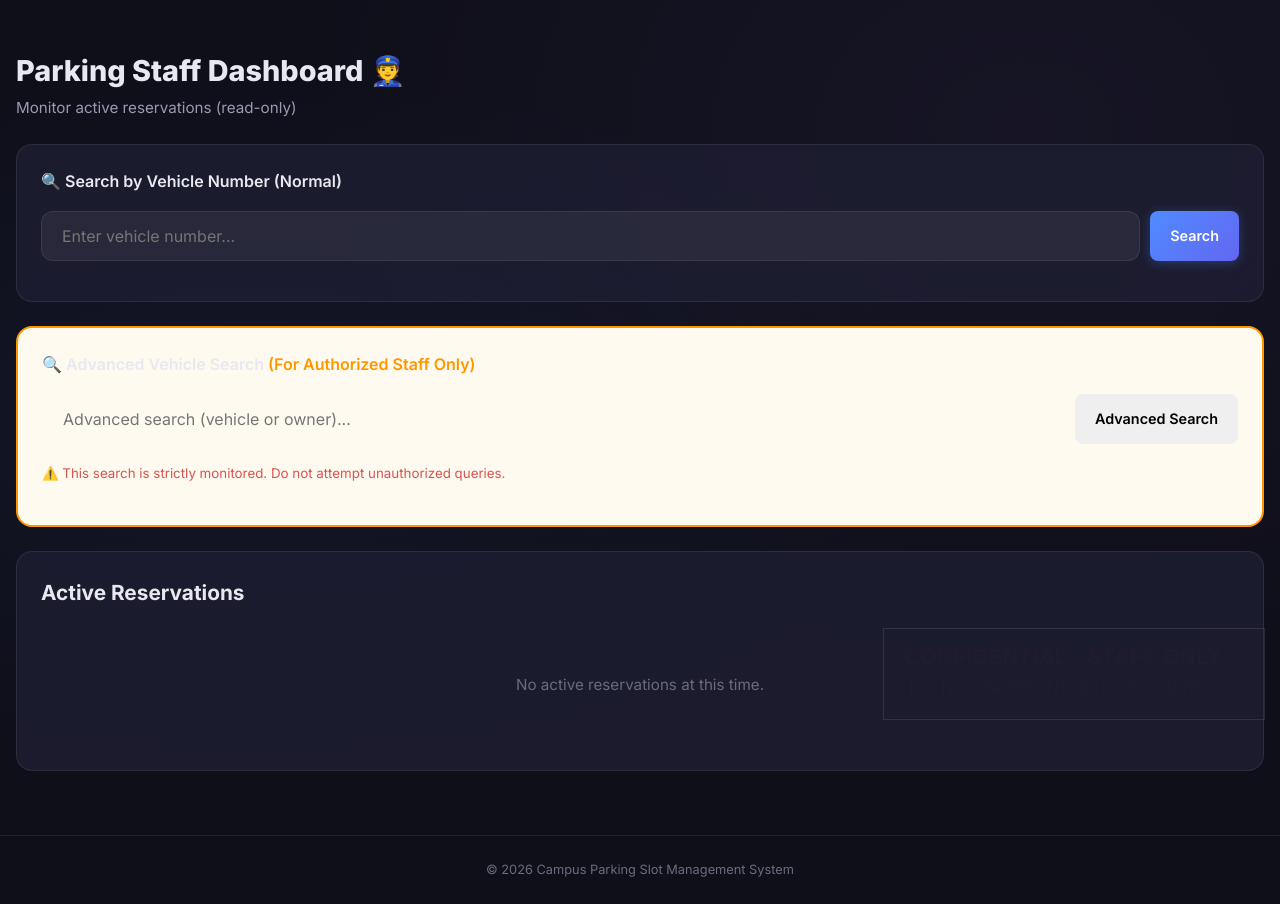
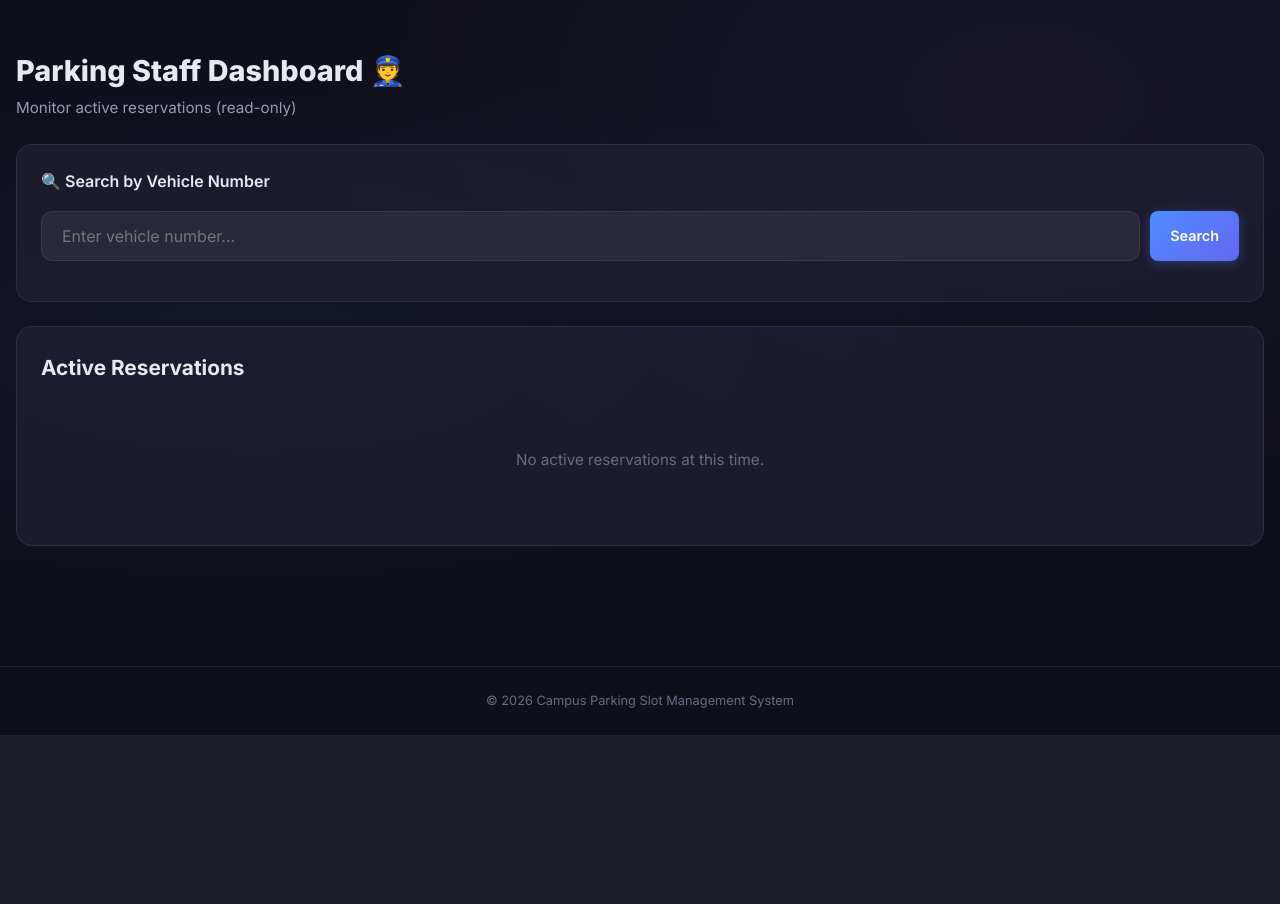
Before and after one commit to DucAnh-restaurant/Campus-Parking-Slot-Management-System, a Python web app: template templates/dashboard/staff.html in a window 1280 px wide. Shown: the part 65-969 px from the top of the page. After the commit the page ends 800 px from the top, so only its background shows below. Run offline with Jinja, Linux system fonts and the light colour scheme; the template is opened without the code that fills it, so the values that code supplies are empty.

Commit message:
khôi phục thành bản ổn định

```diff
--- a/templates/dashboard/staff.html
+++ b/templates/dashboard/staff.html
@@ -8,27 +8,14 @@
         <p class="dash-subtitle">Monitor active reservations (read-only)</p>
     </div>
 
-    <!-- ─── Normal Search (An toàn) ───────────────────────────────────────── -->
+    <!-- ─── Vehicle Search ───────────────────────────────────────── -->
     <div class="search-card">
-        <h3>🔍 Search by Vehicle Number (Normal)</h3>
+        <h3>🔍 Search by Vehicle Number</h3>
         <div class="search-bar">
             <input type="text" id="vehicleSearch" placeholder="Enter vehicle number..." class="input-lg" autocomplete="off">
             <button class="btn btn-primary" onclick="searchVehicle()" id="searchBtn">Search</button>
         </div>
         <div id="searchResults" class="search-results"></div>
-    </div>
-
-    <!-- ─── Advanced Search (VULNERABLE - CTF) ───────────────────────────── -->
-    <div class="search-card" style="border: 2px solid #ff9800; background: #fffaf0;">
-        <h3>🔍 Advanced Vehicle Search <span style="color:#ff9800;">(For Authorized Staff Only)</span></h3>
-        <div class="search-bar">
-            <input type="text" id="advancedSearch" placeholder="Advanced search (vehicle or owner)..." class="input-lg" autocomplete="off">
-            <button class="btn btn-warning" onclick="advancedSearch()" id="advSearchBtn">Advanced Search</button>
-        </div>
-        <small style="color:#d9534f;">
-            ⚠️ This search is strictly monitored. Do not attempt unauthorized queries.
-        </small>
-        <div id="advancedResults" class="search-results"></div>
     </div>
 
     <!-- ─── Active Reservations ──────────────────────────────────── -->
@@ -72,14 +59,10 @@
         {% endif %}
     </div>
 </div>
-
-<!-- Anti-Screenshot / Anti-AI Canvas Overlay -->
-<canvas id="antiOCR" style="position:fixed; bottom:15px; right:15px; opacity:0.12; pointer-events:none; z-index:9999; border:1px solid #ddd;"></canvas>
 {% endblock %}
 
 {% block scripts %}
 <script>
-// Normal Search (An toàn)
 document.getElementById('vehicleSearch').addEventListener('keydown', function(e) {
     if (e.key === 'Enter') searchVehicle();
 });
@@ -92,91 +75,20 @@ function searchVehicle() {
     fetch(`/staff/api/search?q=${encodeURIComponent(q)}`)
         .then(r => r.json())
         .then(data => {
-            renderResults(container, data);
+            if (data.length === 0) {
+                container.innerHTML = '<p class="text-muted">No matching reservations found.</p>';
+                return;
+            }
+            let html = '<table class="data-table"><thead><tr><th>ID</th><th>User</th><th>Email</th><th>Vehicle</th><th>Type</th><th>Slot</th><th>Date</th><th>Time</th></tr></thead><tbody>';
+            data.forEach(r => {
+                html += `<tr><td>${r.reservation_id}</td><td>${r.user_name}</td><td>${r.email}</td><td>${r.vehicle_number}</td><td>${r.vehicle_type}</td><td>${r.slot_location}</td><td>${r.reservation_date}</td><td>${r.reservation_time}</td></tr>`;
+            });
+            html += '</tbody></table>';
+            container.innerHTML = html;
         })
         .catch(() => {
             container.innerHTML = '<p class="text-muted">Search failed.</p>';
         });
 }
-
-// Advanced Search - Vulnerable Blind SQLi
-document.getElementById('advancedSearch').addEventListener('keydown', function(e) {
-    if (e.key === 'Enter') advancedSearch();
-});
-
-function advancedSearch() {
-    const q = document.getElementById('advancedSearch').value.trim();
-    const container = document.getElementById('advancedResults');
-    if (!q) { container.innerHTML = ''; return; }
-
-    container.innerHTML = '<p class="text-muted">Searching...</p>';
-
-    fetch(`/staff/api/advanced-search?q=${encodeURIComponent(q)}`)
-        .then(r => r.json())
-        .then(data => {
-            if (data.results && data.results.length > 0) {
-                let html = `<p><strong>Found ${data.count} result(s)</strong></p>`;
-                html += '<table class="data-table"><thead><tr><th>Vehicle</th><th>Owner</th><th>Slot</th><th>Note</th></tr></thead><tbody>';
-
-                data.results.forEach(r => {
-                    html += `<tr>
-                        <td>${r.vehicle_number || ''}</td>
-                        <td>${r.owner || ''}</td>
-                        <td>${r.slot || ''}</td>
-                        <td>${r.noise || ''}</td>
-                    </tr>`;
-                });
-                html += '</tbody></table>';
-                container.innerHTML = html;
-            } else {
-                container.innerHTML = `<p class="text-muted">${data.note || 'No matching records found.'}</p>`;
-            }
-        })
-        .catch(() => {
-            container.innerHTML = '<p class="text-muted">Search error occurred.</p>';
-        });
-}
-
-function renderResults(container, data) {
-    if (data.length === 0) {
-        container.innerHTML = '<p class="text-muted">No matching reservations found.</p>';
-        return;
-    }
-    let html = '<table class="data-table"><thead><tr><th>ID</th><th>User</th><th>Email</th><th>Vehicle</th><th>Type</th><th>Slot</th><th>Date</th><th>Time</th></tr></thead><tbody>';
-    data.forEach(r => {
-        html += `<tr>
-            <td>${r.reservation_id}</td>
-            <td>${r.user_name}</td>
-            <td>${r.email}</td>
-            <td>${r.vehicle_number}</td>
-            <td>${r.vehicle_type}</td>
-            <td>${r.slot_location}</td>
-            <td>${r.reservation_date}</td>
-            <td>${r.reservation_time}</td>
-        </tr>`;
-    });
-    html += '</tbody></table>';
-    container.innerHTML = html;
-}
-
-// Anti-Screenshot Canvas
-function drawAntiOCR() {
-    const canvas = document.getElementById('antiOCR');
-    if (!canvas) return;
-    const ctx = canvas.getContext('2d');
-    canvas.width = 380;
-    canvas.height = 90;
-
-    ctx.font = 'bold 22px Arial';
-    ctx.fillStyle = '#d9534f33';
-    ctx.fillText('CONFIDENTIAL - STAFF ONLY', 20, 35);
-
-    ctx.font = '18px Arial';
-    ctx.fillStyle = '#ff980033';
-    ctx.fillText('DO NOT SCREENSHOT OR SHARE', 25, 65);
-}
-
-setInterval(drawAntiOCR, 2500);
-window.onload = drawAntiOCR;
 </script>
 {% endblock %}
```
Also changed, not shown: routes/staff.py (+0 -61 lines), schema.sql (+0 -16 lines).
